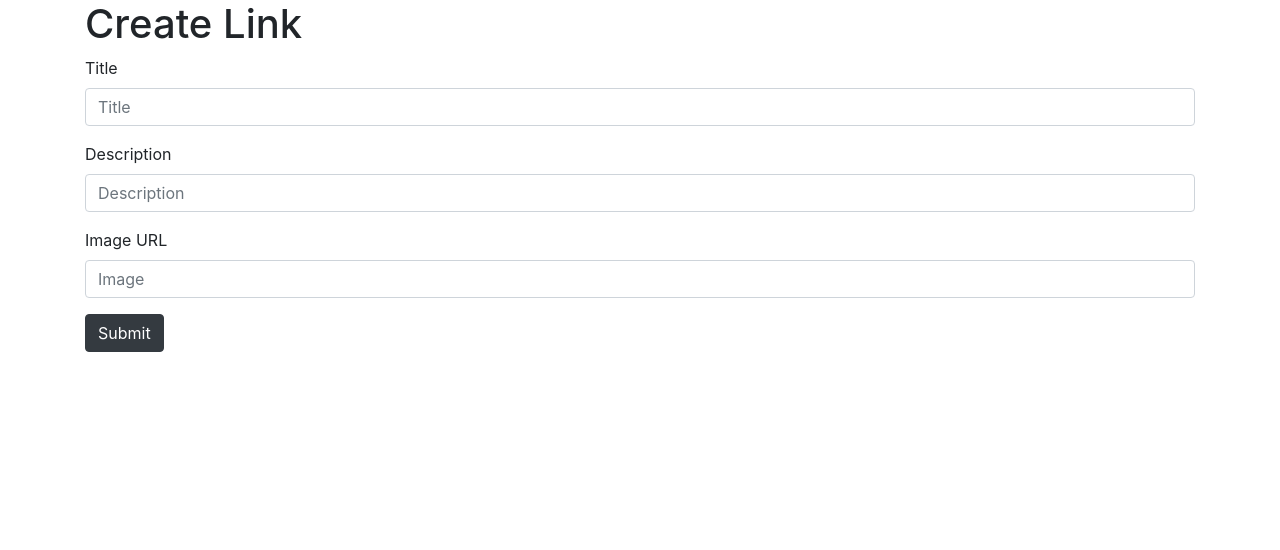
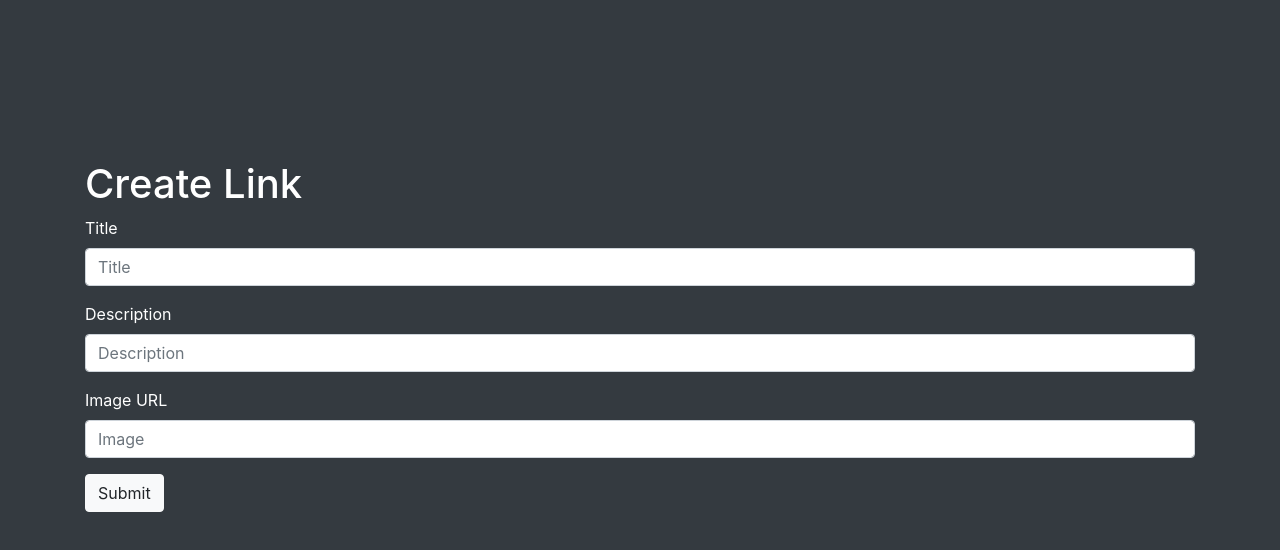
Before and after one commit to Cronabot/parrot, a Next.js app: page / in a window 1280 px wide. Shown: the top 550 px of the page. Built offline with nearby package versions, Linux system fonts and the light colour scheme.

Commit message:
Made everything dark theme

```diff
--- a/components/GenerateLink.tsx
+++ b/components/GenerateLink.tsx
@@ -27,10 +27,10 @@ const GenerateLink: FC<Props> = ({}) => {
 
     return (
         <div>
-            <h1>Create Link</h1>
+            <h1 style={{ color: 'white' }}>Create Link</h1>
             <Form onSubmit={handleSubmit}>
                 <Form.Group>
-                    <Form.Label>Title</Form.Label>
+                    <Form.Label style={{ color: 'white' }}>Title</Form.Label>
                     <Form.Control
                         value={title}
                         onChange={({ target }) => setTitle(target.value)}
@@ -39,7 +39,7 @@ const GenerateLink: FC<Props> = ({}) => {
                     />
                 </Form.Group>
                 <Form.Group>
-                    <Form.Label>Description</Form.Label>
+                    <Form.Label style={{ color: 'white' }}>Description</Form.Label>
                     <Form.Control
                         value={description}
                         onChange={({ target }) => setDescription(target.value)}
@@ -48,7 +48,7 @@ const GenerateLink: FC<Props> = ({}) => {
                     />
                 </Form.Group>
                 <Form.Group>
-                    <Form.Label>Image URL</Form.Label>
+                    <Form.Label style={{ color: 'white' }}>Image URL</Form.Label>
                     <Form.Control
                         value={image}
                         onChange={({ target }) => setImage(target.value)}
@@ -56,7 +56,7 @@ const GenerateLink: FC<Props> = ({}) => {
                         placeholder='Image'
                     />
                 </Form.Group>
-                <Button variant='dark' type='submit'>
+                <Button variant='light' type='submit'>
                     Submit
                 </Button>
             </Form>
--- a/pages/index.tsx
+++ b/pages/index.tsx
@@ -11,11 +11,11 @@ interface Props {
 
 const index: FC<Props> = () => {
     return (
-        <div>
+        <div style={{ minHeight: '100vh', backgroundColor: '#343A40' }}>
             <Head>
                 <title>Parrot</title>
             </Head>
-            <Container>
+            <Container style={{ paddingTop: '20vh' }}>
                 <GenerateLink />
             </Container>
         </div>
```
